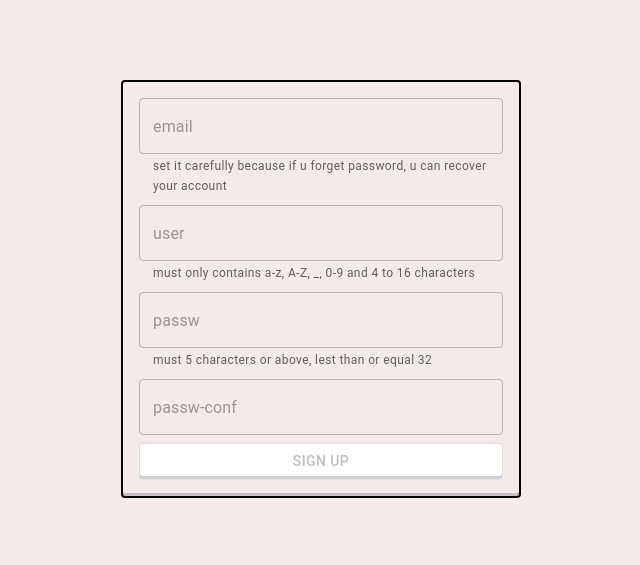
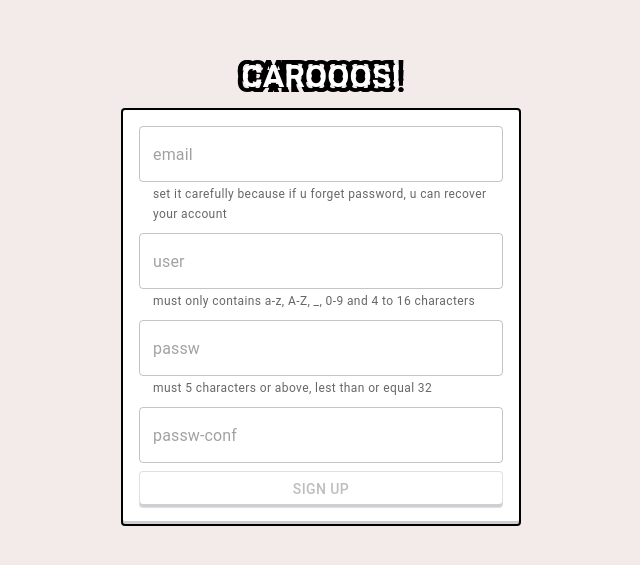
Before and after one commit to 1cedrus/carooos, a React (Vite) app: page /register in a window 1280 px wide. Shown: the part 111-676 px from the top of the page, without its empty margins (319-959 px from the left). Built offline with nearby package versions, Linux system fonts and the light colour scheme.

Commit message:
Add logo at SignIn and SignUp

```diff
--- a/src/pages/Authentication/ResetPassword/index.tsx
+++ b/src/pages/Authentication/ResetPassword/index.tsx
@@ -16,7 +16,7 @@ export default function ResetPassword() {
   return (
     <Grow in={true}>
       <Box className='h-screen flex flex-col justify-center items-center'>
-        <Box className='flex flex-col gap-8 py-8 w-[40rem] border-2 border-black shadow-custom rounded'>
+        <Box className='flex flex-col gap-8 py-8 w-[40rem] border-2 border-black shadow-custom rounded bg-white'>
           <ResetPasswordStepper activeStep={activeStep} />
           {activeStep === ResetPasswordSteps.EnterEmail && (
             <EnterEmail email={email} setEmail={setEmail} setActiveStep={setActiveStep} />
--- a/src/pages/Authentication/SignIn.tsx
+++ b/src/pages/Authentication/SignIn.tsx
@@ -22,8 +22,20 @@ export default function SignIn() {
   return (
     <>
       <Grow in={isAvailable}>
-        <Box sx={{ display: isAvailable ? 'flex' : 'none' }} className='flex h-screen justify-center items-center'>
-          <Box className='w-[25rem] border-2 border-black rounded p-4 shadow-custom'>
+        <Box
+          sx={{ display: isAvailable ? 'flex' : 'none' }}
+          className='flex flex-col h-screen justify-center items-center'>
+          <Box
+            component='h1'
+            className='text-white font-bold'
+            sx={{
+              textShadow:
+                '5px 5px black, -5px -5px black, -5px -5px black, 5px 5px black, -5px 5px black, 5px -5px black',
+              fontSize: '2rem',
+            }}>
+            CAROOOS!
+          </Box>
+          <Box className='w-[25rem] border-2 border-black rounded p-4 shadow-custom bg-white'>
             <Box component='form' onSubmit={handleSubmit} className='flex flex-col gap-2 text-center '>
               <TextField
                 value={usernameOrEmail}
--- a/src/pages/Authentication/SignUp.tsx
+++ b/src/pages/Authentication/SignUp.tsx
@@ -30,8 +30,20 @@ export default function SignUp() {
 
   return (
     <Grow in={pathname === '/register'}>
-      <Box sx={{ display: isAvailable ? 'flex' : 'none' }} className='flex h-screen justify-center items-center'>
-        <Box className='w-[25rem] border-2 border-black rounded p-4 shadow-custom'>
+      <Box
+        sx={{ display: isAvailable ? 'flex' : 'none' }}
+        className='flex flex-col h-screen justify-center items-center gap-2'>
+        <Box
+          component='h1'
+          className='text-white font-bold'
+          sx={{
+            textShadow:
+              '5px 5px black, -5px -5px black, -5px -5px black, 5px 5px black, -5px 5px black, 5px -5px black',
+            fontSize: '2rem',
+          }}>
+          CAROOOS!
+        </Box>
+        <Box className='w-[25rem] border-2 border-black rounded p-4 shadow-custom bg-white'>
           <Box component='form' onSubmit={handleSubmit} className='flex flex-col gap-2 text-center '>
             <TextField
               value={email}
--- a/src/pages/Authentication/index.tsx
+++ b/src/pages/Authentication/index.tsx
@@ -16,7 +16,7 @@ export default function Authentication() {
   }, [isAuthenticated]);
 
   return (
-    <Box className='px-4'>
+    <Box className=''>
       <SignUp />
       <SignIn />
     </Box>
```
